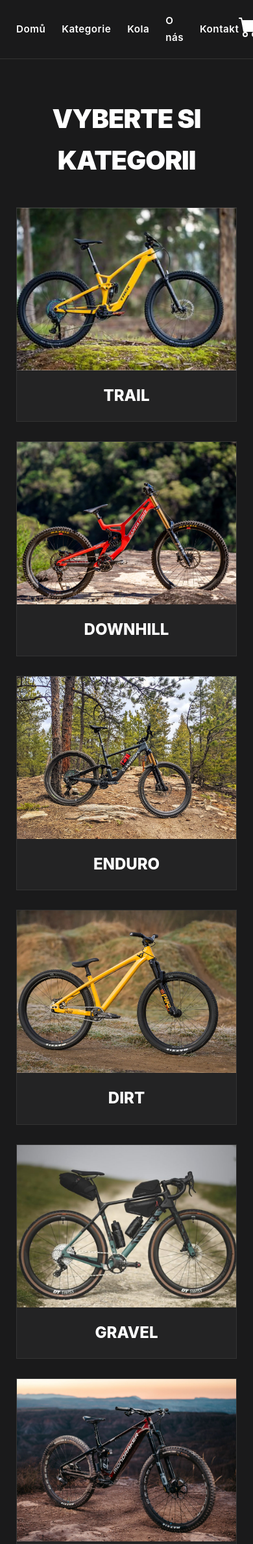
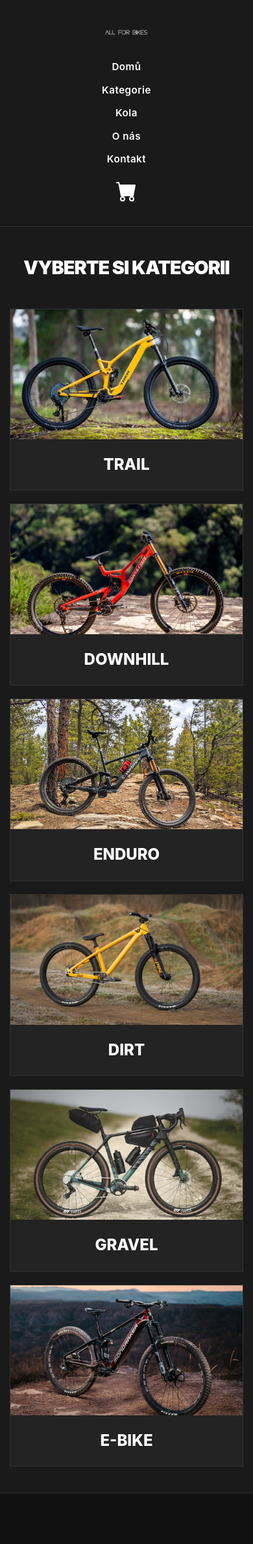
Before and after one commit to ondrejbohac77/projektT2A, a PHP site: page /kategorie.html in a window 390 px wide; the page is wider, and only the part inside the window is pictured. Shown: the top 2376 px of that part at 65% size. Run offline with PHP 8.4, Linux system fonts and the light colour scheme.

Commit message:
Responzivita

```diff
--- a/projekt-eshop/assets/style.css
+++ b/projekt-eshop/assets/style.css
@@ -387,10 +387,73 @@ a {
     color: #3b82f6;
 }
 
-/* Responzivita: na mobilu 1 sloupec, na tabletu 2 */
-@media (max-width: 992px) {
-    .category-grid { grid-template-columns: repeat(2, 1fr); }
+/*RESPONZIVITA*/
+
+/*TABLET*/
+@media (max-width: 1024px) {
+    .category-grid,
+    .product-grid {
+        grid-template-columns: repeat(2, 1fr);
+        gap: 20px;
+    }
 }
-@media (max-width: 600px) {
-    .category-grid { grid-template-columns: 1fr; }
+
+/*MOBILNÍ TELEFONY*/
+@media (max-width: 768px) {
+    /*HLAVIČKA*/
+    .header-content {
+        flex-direction: column;
+        padding: 20px 0;
+        gap: 20px;
+        text-align: center;
+    }
+
+    .nav-list {
+        gap: 15px;
+        flex-wrap: wrap;
+        justify-content: center;
+    }
+
+    /*Úprava titulků*/
+    .section-title {
+        font-size: 1.8rem;
+    }
+
+    .recommended-section,
+    .category-section {
+        padding: 40px 15px;
+    }
+
+    .category-grid,
+    .product-grid {
+        grid-template-columns: 1fr;
+    }
+
+    /*PATIČKA*/
+    .footer-grid {
+        grid-template-columns: 1fr;
+        gap: 40px;
+        text-align: center;
+    }
+
+    .category-image {
+        height: 200px;
+    }
+
+    /* 404 STRÁNKA */
+    .error-content h1 {
+        font-size: 6rem;
+    }
 }
+
+/*MALÉ MOBILY*/
+@media (max-width: 480px) {
+    .nav-list {
+        flex-direction: column;
+        gap: 10px;
+    }
+
+    .logo-link img {
+        height: 40px;
+    }
+}
```
Also changed, not shown: projekt-eshop/assets/variables.css (deleted, +0 -14 lines).
